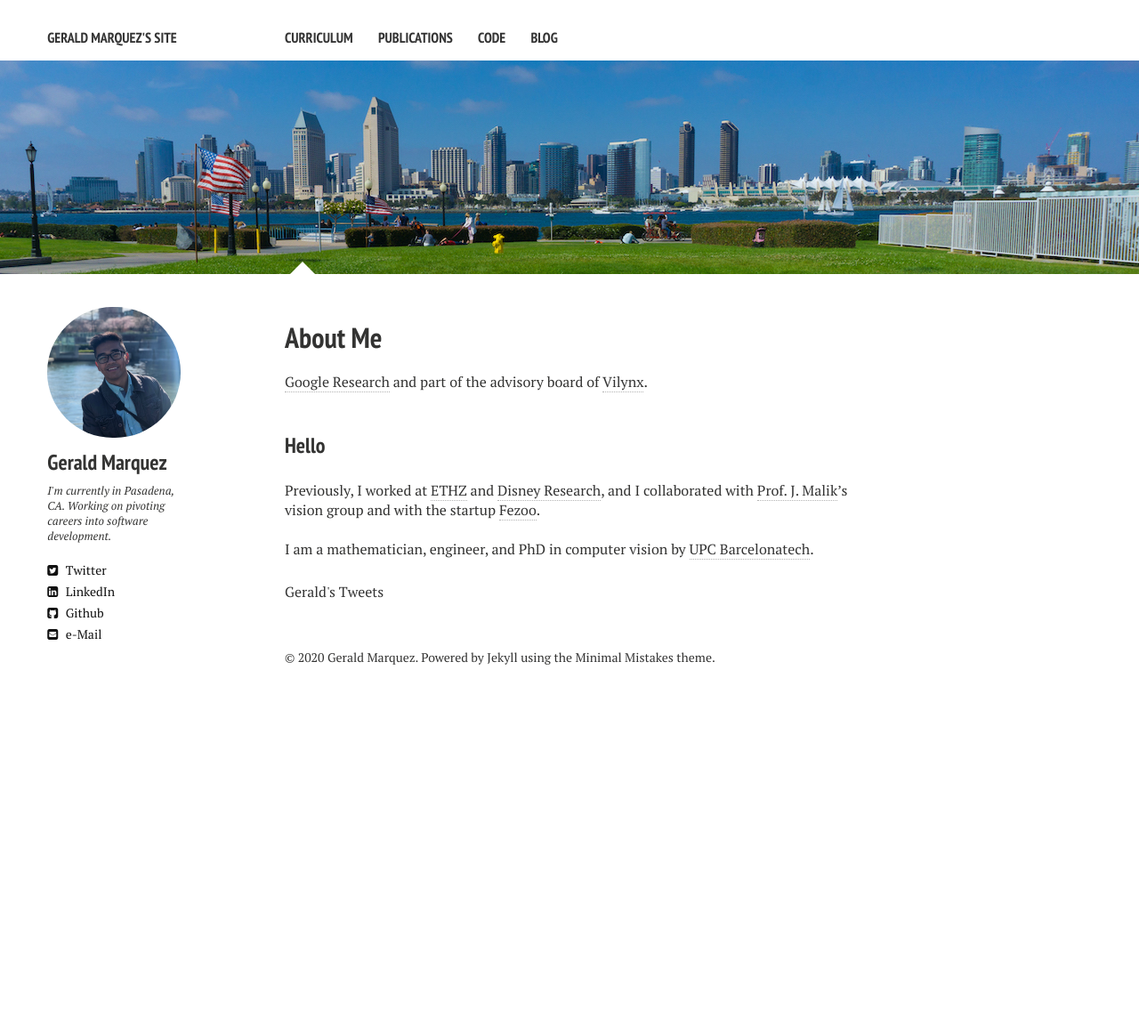
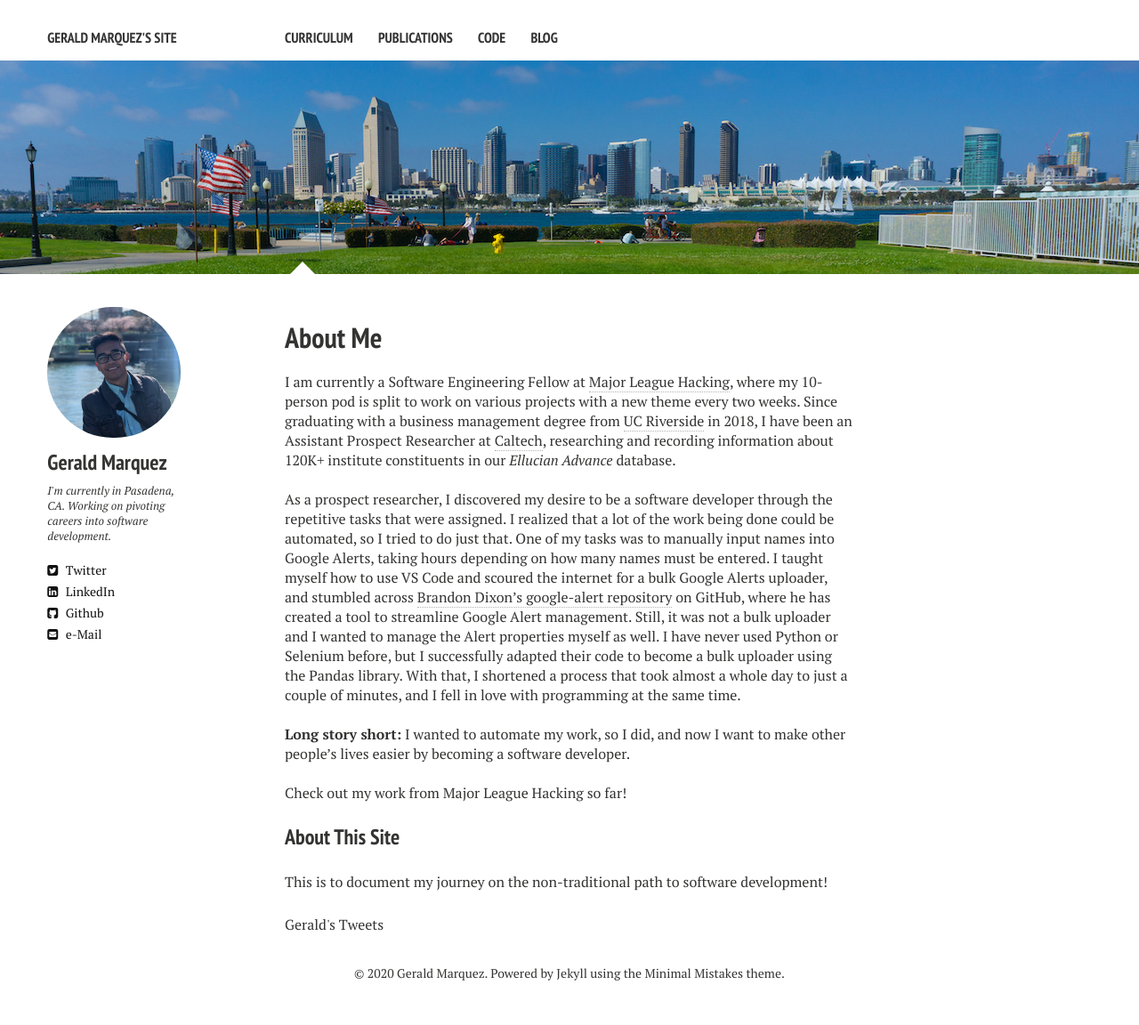
Before and after one commit to gprmarquez/temp.gprmarquez.github.io, a Jekyll site: the page built from index.md, in a window 1280 px wide. Shown: the whole page at 89% size. Built offline with Jekyll 4.4.1, drawn with Linux system fonts in a browser that asks for light colours; nearby versions of some CDN libraries; comment, search, counter and statistics services are not loaded; before the commit the page ends 900 px from its top, so only the background shows below that.

Commit message:
prettified css, added about me section, started curriculum section

```diff
--- a/_layouts/cv.html
+++ b/_layouts/cv.html
@@ -43,10 +43,10 @@
   </div>
   <article>
     <h1>{{ page.title }}</h1>
-    <div class="article-wrap">
+    <div class="article-wrap" style="list-style-type: none;">
     <p align="center" class=bottom-small><img src="{{ site.url }}/images/CV/business.png" alt="Work Experience" width="70" height="70"></p>
-    <p align="center">&#8226 I am a <strong>research scientist</strong> at <a href="https://research.google.com" target="_blank">Google Research</a>.</p>
-    <p align="center">&#8226 I am at the <strong>technical advisory board</strong> of <a href="http://www.vilynx.com/index.html" target="_blank">Vilynx</a>.</p>
+    <p align="center">&#8226 I am a <strong>Software Engineering Fellow</strong> at <a href="https://fellowship.mlh.io/" target="_blank">Major League Hacking</a>.</p>
+    <p align="center">&#8226 I am an<strong>Assistant Prospect Analyst</strong> at <a href="https://www.caltech.edu/" target="_blank">Caltech</a>.</p>
     <p align="center">&#8226 I was a post-doctoral researcher at <a href="http://www.vision.ee.ethz.ch/index.en.html" target="_blank">ETHZ</a> with <a href="http://www.vision.ee.ethz.ch/members/get_member.cgi?id=1" target="_blank">Prof. Van Gool</a>.</p>
     <p align="center">&#8226 I did an internship at <a href="http://www.disneyresearch.com/research-labs/disney-research-zurich/" target="_blank">Disney Research</a>, resulting in two patents.</p>
     <p align="center" class="bottom-three">&#8226 I collaborated with the startup <a href="https://gestoos.com" target="_blank">Fezoo</a>.</p>
--- a/index.md
+++ b/index.md
@@ -7,15 +7,16 @@ image:
   feature: san_diego.jpg
 ---
 
- <a href="https://research.google.com" target="_blank">Google Research</a>
-and part of the advisory board of <a href="http://www.vilynx.com/index.html" target="_blank">Vilynx</a>.
+I am currently a Software Engineering Fellow at <a href="https://fellowship.mlh.io/" target="_blank">Major League Hacking</a>, where my 10-person pod is split to work on various projects with a new theme every two weeks. Since graduating with a business management degree from <a href="https://business.ucr.edu/" target="_blank">UC Riverside</a> in 2018, I have been an Assistant Prospect Researcher at <a href="https://breakthrough.caltech.edu/" target="_blank">Caltech</a>, researching and recording information about 120K+ institute constituents in our _Ellucian Advance_ database.
 
 <br />
-<h3>Hello</h3>
-Previously, I worked at <a href="http://www.vision.ee.ethz.ch/index.en.html" target="_blank">ETHZ</a>
-and <a href="http://www.disneyresearch.com/research-labs/disney-research-zurich/" target="_blank">Disney Research</a>,
-and I collaborated with <a href="http://www.cs.berkeley.edu/~malik/" target="_blank">Prof. J. Malik</a>'s vision group
-and with the startup <a href="https://gestoos.com" target="_blank">Fezoo</a>.
+As a prospect researcher, I discovered my desire to be a software developer through the repetitive tasks that were assigned. I realized that a lot of the work being done could be automated, so I tried to do just that. One of my tasks was to manually input names into Google Alerts, taking hours depending on how many names must be entered. I taught myself how to use VS Code and scoured the internet for a bulk Google Alerts uploader, and stumbled across <a href="https://github.com/9b/google-alerts" target="_blank">Brandon Dixon's google-alert repository</a> on GitHub, where he has created a tool to streamline Google Alert management. Still, it was not a bulk uploader and I wanted to manage the Alert properties myself as well. I have never used Python or Selenium before, but I successfully adapted their code to become a bulk uploader using the Pandas library. With that, I shortened a process that took almost a whole day to just a couple of minutes, and I fell in love with programming at the same time.
+<br /><br />
+
+**Long story short:** I wanted to automate my work, so I did, and now I want to make other people's lives easier by becoming a software developer.
 
 <br />
-I am a mathematician, engineer, and PhD in computer vision by <a href="http://www.upc.edu" target="_blank">UPC Barcelonatech</a>.
+Check out my work from Major League Hacking so far!
+
+<h3>About This Site</h3>
+This is to document my journey on the non-traditional path to software development!
```
Also changed, not shown: code.md (+16 -17 lines), cv.md (+1 -1 lines), assets/css/ie.min.css, assets/css/main.min.css.
